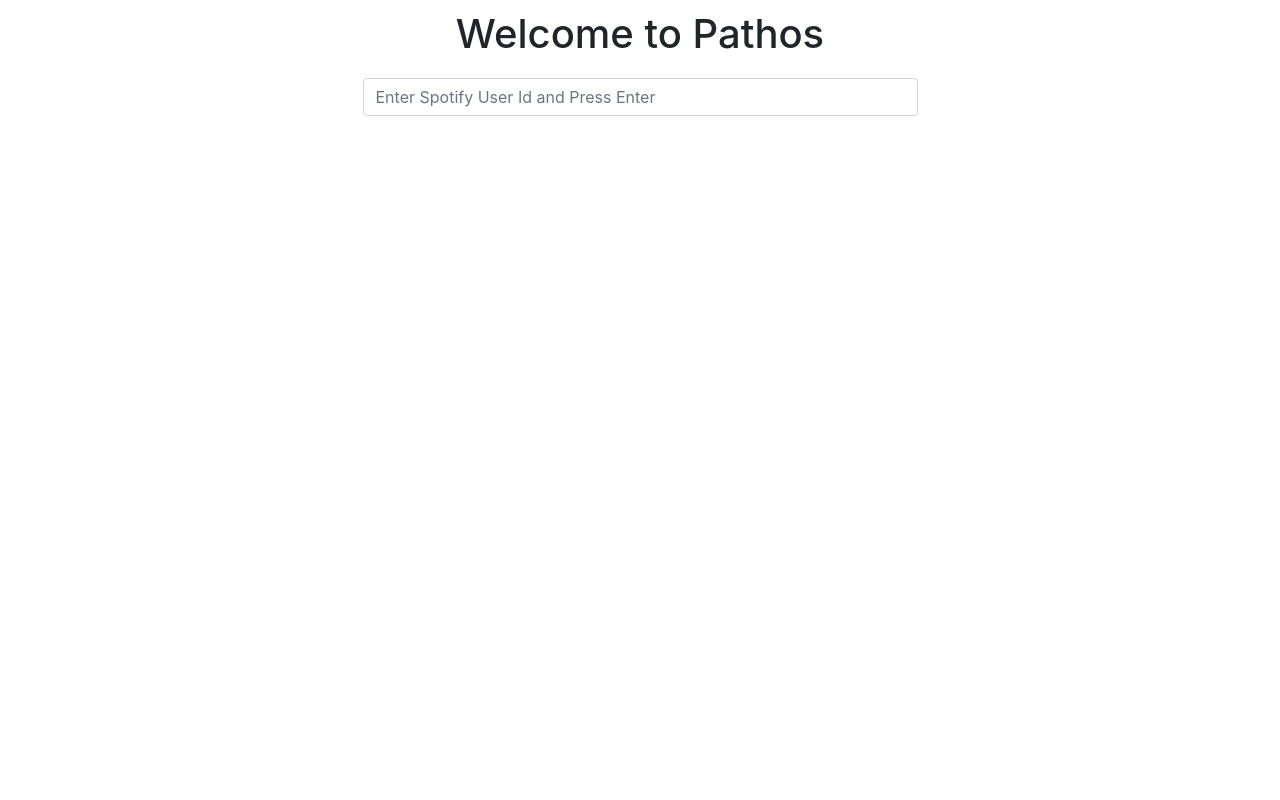
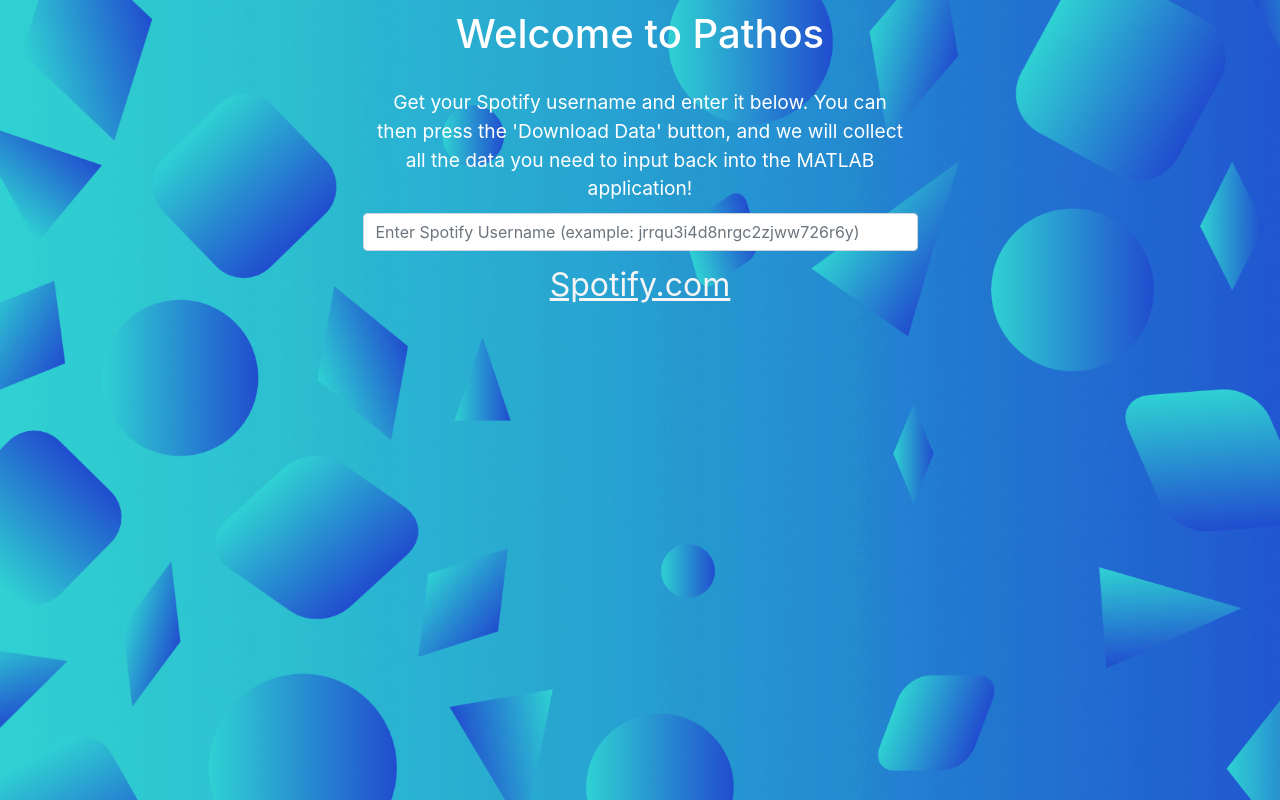
Before and after one commit to HankHelmers/PathosWebsite, a plain HTML site: page index.html in a window 1280 px wide. Drawn offline with nearby package versions, Linux system fonts and the light colour scheme; no server answers.

Commit message:
Adding decor

```diff
--- a/index.html
+++ b/index.html
@@ -33,8 +33,13 @@
             </div> -->
 
             <div class="col-sm-6 form-group row px-0 center">
+                <p class="center">Get your Spotify username and enter it below. You can then press the 'Download Data' button, and we will collect all the data you need to input back into
+                            the MATLAB application!</p>
                 <!-- <label class="form-label">Enter Spotify User Id and press enter:</label> -->
-                <input type="text" class="form-control" id="select_id" placeholder="Enter Spotify User Id and Press Enter">
+                <input type="text" class="form-control" id="select_id" placeholder="Enter Spotify Username (example: jrrqu3i4d8nrgc2zjww726r6y) ">
+
+                <a class="center" href="https://www.spotify.com/us/">Spotify.com</a>
+
                 <!-- <input  id="myText" value="Mickey"> -->
             </div>
 
--- a/main.css
+++ b/main.css
@@ -1,6 +1,5 @@
 .center {
     margin: auto;
-    width: 50%;
     padding: 10px;
     text-align: center;
 }
@@ -9,6 +8,31 @@
     width: 100%;
 }
 
+body {
+    background-image: url('Background.jpg');
+    background-repeat: no-repeat;
+    background-attachment: fixed;
+    background-size: cover;
+}
+
+h1, input {
+    color: white;
+}
+
+a {
+    color:whitesmoke;
+    font-size: xx-large;
+    text-decoration: underline;
+}
+
+p {
+    color: white;
+    font-size: larger;
+}
+
+button {
+    background: white;
+}
 
 /* .btn.dropdown-toggle  {
     width:150px;
```
Also changed, not shown: Background.jpg (added), CPS Design FINAL .jpg (deleted), testImage.jpg (deleted).
